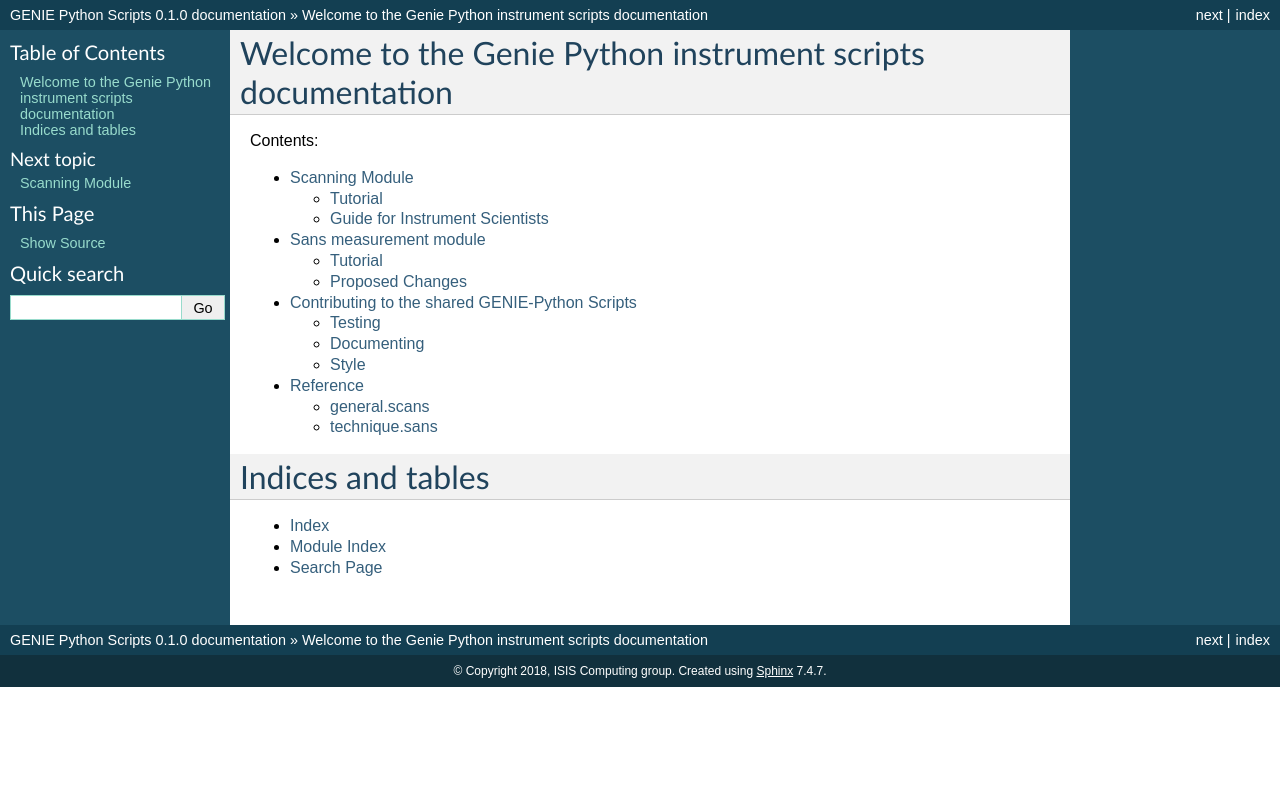
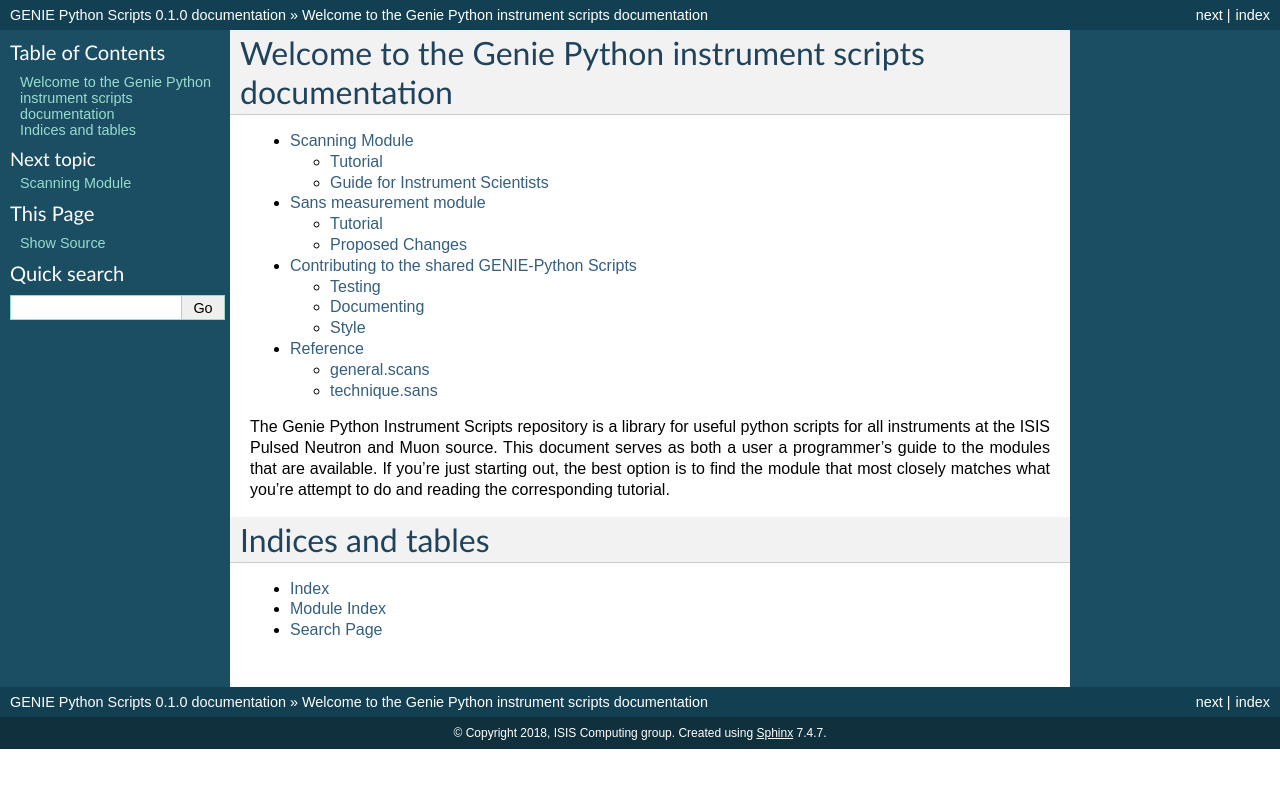
Before and after one commit to ISISNeutronMuon/InstrumentScripts, a Sphinx documentation site: the page built from doc/source/index.rst, in a window 1280 px wide. Shown: the top 788 px of the page. Built offline with Sphinx 7.4.7, drawn with Linux system fonts in a browser that asks for light colours.

Commit message:
Produce printable pdf documentation

```diff
--- a/doc/source/conf.py
+++ b/doc/source/conf.py
@@ -1,6 +1,6 @@
 # -*- coding: utf-8 -*-
 #
-# PyGenie Scans documentation build configuration file, created by
+# Instrument Script documentation build configuration file, created by
 # sphinx-quickstart on Tue Jul 18 14:48:15 2017.
 #
 # This file is execfile()d with the current directory set to its
@@ -181,37 +181,29 @@
 #html_file_suffix = None
 
 # Output file base name for HTML help builder.
-htmlhelp_basename = 'PyGenieScansdoc'
+htmlhelp_basename = 'Instrument Scripts'
 
 
 # -- Options for LaTeX output ---------------------------------------------
 
-latex_engine = "xelatex"
+latex_engine = "pdflatex"
 latex_elements = {
 # The paper size ('letterpaper' or 'a4paper').
-#'papersize': 'letterpaper',
+'papersize': 'a4paper',
 
 # The font size ('10pt', '11pt' or '12pt').
 #'pointsize': '10pt',
 
 # Additional stuff for the LaTeX preamble.
-#'preamble': '',
-    'preamble':'''
-\usepackage{fontspec}
-\usepackage{ucharclasses}
-
-\setmainfont{Symbola}
-% \setDefaultTransitions{\setmainfont{Nimbus Roman}}{}
-% \setTransitionsForSymbols{\setmainfont{Symbola}}{}
-'''
+# 'preamble': ''
 }
 
 # Grouping the document tree into LaTeX files. List of tuples
 # (source start file, target name, title,
 #  author, documentclass [howto, manual, or own class]).
 latex_documents = [
-  ('index', 'PyGenieScans.tex', u'PyGenie Scans Documentation',
-   u'Washington et al', 'manual'),
+  ('index', 'InstrumentScripts.tex', u'Instrument Scripts Documentation',
+   u'ISIS Neutron and Muon Source', 'manual'),
 ]
 
 # The name of an image file (relative to this directory) to place at the top of
--- a/doc/source/index.rst
+++ b/doc/source/index.rst
@@ -5,8 +5,6 @@
 
 Welcome to the Genie Python instrument scripts documentation
 ============================================================
-
-Contents:
 
 .. toctree::
    :maxdepth: 2
@@ -16,6 +14,13 @@
    contributing
    reference
 
+The Genie Python Instrument Scripts repository is a library for useful
+python scripts for all instruments at the ISIS Pulsed Neutron and Muon
+source.  This document serves as both a user a programmer's guide to
+the modules that are available.  If you're just starting out, the best
+option is to find the module that most closely matches what you're
+attempt to do and reading the corresponding tutorial.
+
 
 Indices and tables
 ==================
```
Also changed, not shown: doc/source/sans/index.rst (+4 -3 lines), doc/source/scans/index.rst (+6 -2 lines), doc/source/scans/instrument.rst (+10 -8 lines).
